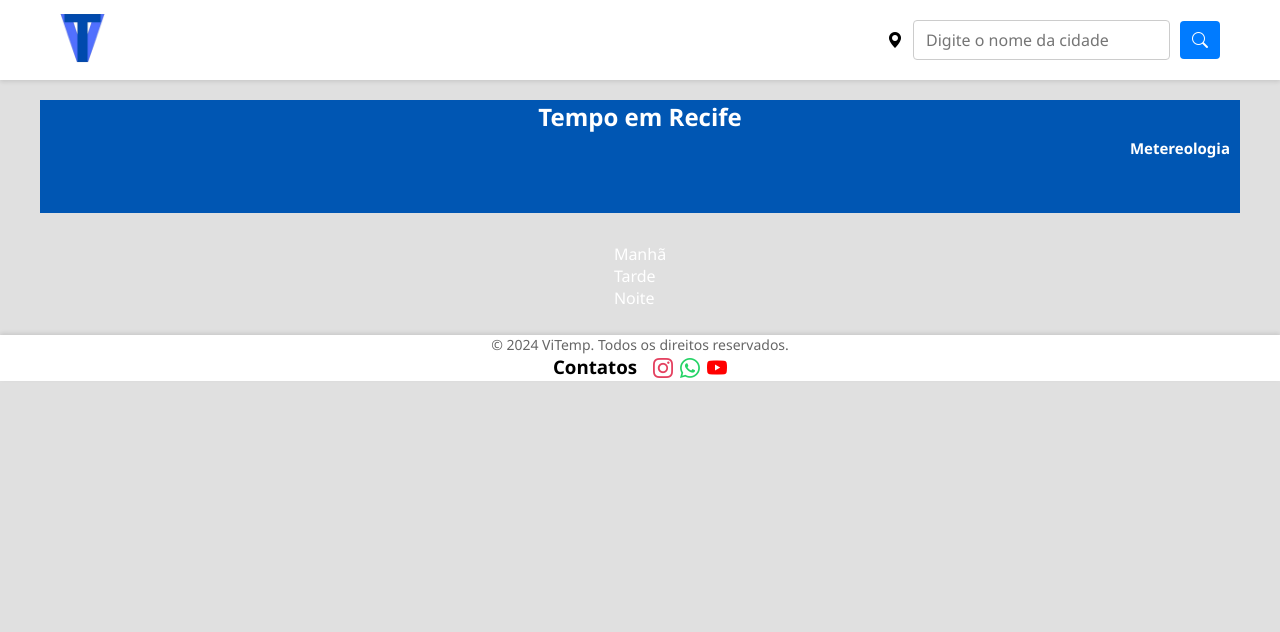
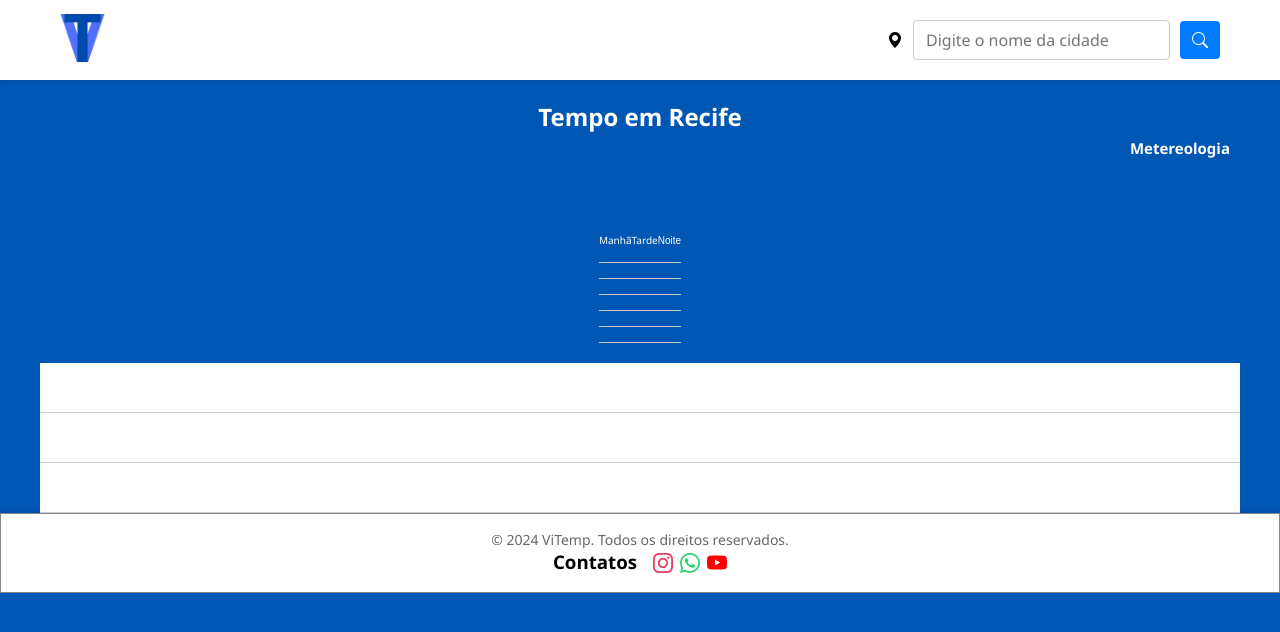
Before and after one commit to Dev-Andreson/Previsao-Do-Tempo, a plain HTML site: page index.html in a window 1280 px wide. Drawn offline with nearby package versions, Linux system fonts and the light colour scheme; no server answers.

Commit message:
Cards De Noticia Adicionados

```diff
--- a/index.html
+++ b/index.html
@@ -4,8 +4,8 @@
     <meta charset="UTF-8">
     <meta name="viewport" content="width=device-width, initial-scale=1.0">
     <link rel="stylesheet" href="https://cdn.jsdelivr.net/npm/bootstrap-icons@1.13.1/font/bootstrap-icons.min.css">
-    <link rel="stylesheet" href="Css/styles.css">
-    <script src="Js/script.js" defer></script>
+    <link rel="stylesheet" href="/src/Css/styles.css">
+    <script src="/src/Js/script.js" defer></script>
     <meta name="author" content="dev.andreson">
     <title>ViTemp</title>
 </head>
@@ -13,7 +13,7 @@
     <header>
         <div class="container">
             <div class="row">
-                    <a href="index.html"><img src="src/midia/vitemp-logo.png" alt="ViTemp Logo" class="logo"></a>
+                    <a href="index.html"><img src="assets/midia/vitemp-logo.png" alt="ViTemp Logo" class="logo"></a>
                 <div class="btn-topo">
                     <i class="bi bi-geo-alt-fill"></i>
                     <input type="search" name="city_name" id="city_name" placeholder="Digite o nome da cidade" onkeydown="if(event.key === 'Enter') buscaApi()">
@@ -63,44 +63,59 @@
             <div class="container">
                 <div class="row">
                     <div class="contente">
-                        <div id="tdc">
 
+                        <div class="l-d-icons">
+                            <div id="icon-manha">
+                                <i></i>
+                                <p>Manhã</p>
+                            </div>
+                            <div id="icon-tarde">
+                                <i></i>
+                                <p>Tarde</p>
+                            </div>
+                            <div id="icon-noite">
+                                <i></i>
+                                <p>Noite</p>
+                            </div>
                         </div>
+                        <div class="l-d-map"></div>
                         <div id="l-e">
+                            <div id="tdc">
+
+                            </div>
                             <div id="txt-l-e">
 
                             </div>
-                            <div id="l-e-infos">
-                                <div id="temperatura">
+                            <div id="temperatura">
 
-                                </div>
-                                <div id="chuva-indice">
+                            </div>
+                            <div id="chuva-indice">
 
-                                </div>
-                                <div id="vento-indice">
+                            </div>
+                            <div id="vento-indice">
 
-                                </div>
-                                <div id="umidade-indice">
+                            </div>
+                            <div id="umidade-indice">
 
-                                </div>
                             </div>
                         </div>
-                        <div id="l-d-infos">
-                            <div class="l-d-icons">
-                                <div id="icon-manha">
-                                    <i></i>
-                                    <p>Manhã</p>
-                                </div>
-                                <div id="icon-tarde">
-                                    <i></i>
-                                    <p>Tarde</p>
-                                </div>
-                                <div id="icon-noite">
-                                    <i></i>
-                                    <p>Noite</p>
-                                </div>
-                            </div>
-                            <div class="l-d-map"></div>
+
+                    </div>
+                </div>
+            </div>
+        </section>
+        <section class="noticias">
+            <div class="container">
+                <div class="row">
+                    <div class="cards">
+                        <div class="card">
+
+                        </div>
+                        <div class="card-1">
+
+                        </div>
+                        <div class="card-2">
+
                         </div>
                     </div>
                 </div>
@@ -110,7 +125,7 @@
 
     <footer>
         <div class="container">
-            <div class="img-logo-footer"><img src="src/midia/vitemp-ini.png" alt=""></div>
+            <div class="img-logo-footer"><img src="assets/midia/vitemp-ini.png" alt=""></div>
             <div class="txt-direitos">
                 <p>© 2024 ViTemp. Todos os direitos reservados.</p>
             </div>
--- a/Css/styles.css
+++ b/src/Css/styles.css
@@ -12,6 +12,7 @@ body, html {
     width: 100%;
     height: 100%;
     background: #e0e0e0;
+    background-color: #0056b3;
 }
 
 section {
@@ -21,7 +22,6 @@ section {
 section .container {
     max-width: 1200px;
     margin: 0 auto;
-    padding: 10px;
 }
 
 section .container .row {
@@ -89,11 +89,6 @@ header .container .row .btn-topo button:hover {
     background: #0056b3;
 }
 
-section #container {
-    width: 100%;
-    padding: 0px;
-}
-
 /* Temp Start*/
 
 .temp {
@@ -101,7 +96,6 @@ section #container {
     height: auto;
     display: flex;
     flex-direction: column;
-    background-color: #0056b3;
     padding-bottom: 10px;
 }
 
@@ -213,22 +207,99 @@ section #container {
 
 
 /* Indicis Start*/
-.indices .contente {
-    padding: 0px 16px;
+
+.indices .l-d-icons {
+    display: flex;
+    justify-content: space-around;
+    align-items: center;
+}
+
+.indices #icon-manha,
+.indices #icon-tarde,
+.indices #icon-noite {
+    display: flex;
+    flex-direction: column;
+    align-items: center;
+}
+
+.indices #icon-manha,
+.indices #icon-tarde,
+.indices #icon-noite p{
+    font-size: 10px;
+    font-family: Arial, Helvetica, sans-serif;
+}
+
+.indices #l-e {
+    display: flex;
+    flex-direction: column;
+}
+
+.indices #tdc,
+.indices #txt-l-e,
+.indices #temperatura,
+.indices #chuva-indice,
+.indices #vento-indice,
+.indices #umidade-indice {
+    display: flex;
+    justify-content: space-between;
+    align-items: center;
+    gap: 15px;
+    margin-top: 10px;
+    padding-bottom: 5px;
+    border-bottom: 1px solid #ccc;
+}
+
+.indices #tdc,
+.indices #txt-l-e,
+.indices #temperatura,
+.indices #chuva-indice,
+.indices #vento-indice,
+.indices #umidade-indice h1 {
+    font-size: 13px;
+    font-family: Arial, Helvetica, sans-serif;
 }
 /* Indicis End*/
+
+/* Noticias Start*/
+.noticias .cards {
+    display: flex;
+    flex-direction: column;
+    width: 100%;
+    height: auto;
+}
+
+.noticias .cards .card, .card-1, .card-2 {
+    background-color: #fff;
+    width: 100%;
+    height: 50px;
+    border-bottom: 1px solid #ccc;
+    display: flex;
+    justify-content: center;
+    padding: 10px 0;
+}
+
+.noticias .cards .card, .card-1, .card-2, a {
+    font-size: 20px;
+    color: black;
+    font-family: Arial, Helvetica, sans-serif;
+}
+.noticias .cards .card, .card-1, .card-2, a:hover {
+    color: #007bff;
+    transition: 0.5s;
+}
+/* Noticias End*/
 
 footer {
     width: 100%;
     height: auto;
-    margin-top: 16px;
+    border: 1px solid #474545a6;
     background: #ffffff;
     box-shadow: 0 -2px 4px rgba(0, 0, 0, 0.1);
 }
 
 footer .container {
     width: 100%;
-    padding: 0 16px;
+    padding: 16px;
     display: flex;
     align-items: center;
     flex-direction: column;
--- a/Js/script.js
+++ b/src/Js/script.js
@@ -55,6 +55,14 @@ async function recifeInfo () {
 
     /* TDC End */
 
+    /* Noticas Start*/
+    document.querySelector(".card").innerHTML = `
+    <a href="https://www.climatempo.com.br/busca?q=${encodeURIComponent("Recife")}">Saiba mais em ClimaTempo.com</a>`
+    document.querySelector(".card-1").innerHTML = `
+    <a href="https://g1.globo.com/busca?q=${encodeURIComponent("Previsão do tempo em Recife")}">Saiba mais em G1.com</a>`
+    document.querySelector(".card-2").innerHTML = `
+    <a href="https://www.google.com/search?q=${encodeURIComponent("Noticias do tempo em Recife")}">Saiba mais no google.com</a>`
+
     mostrarPrevisao(objRecife);
 }
 recifeInfo();
@@ -94,6 +102,14 @@ async function buscaApi () {
         <h1>Previsão do tempo Hoje {${date}} ${objApi.location.name} </h1>
         <i class="bi bi-geo-alt-fill"></i>`
 
+        document.querySelector(".card").innerHTML = `
+        <a href="https://www.climatempo.com.br/busca?q=${encodeURIComponent(city)}">Saiba mais em ClimaTempo.com</a>`
+        document.querySelector(".card-1").innerHTML = `
+        <a href="https://g1.globo.com/busca?q=${encodeURIComponent('Previsão do tempo em ' + city)}">Saiba mais em G1.com</a>`
+        document.querySelector(".card-2").innerHTML = `
+        <a href="https://www.google.com/search?q=${encodeURIComponent('Noticias do tempo em ' + city)}">Saiba mais no google.com</a>`
+
+
         mostrarPrevisao(objApi);
     }
     catch (error) {
--- /dev/null
+++ b/src/login vitemp/styles.css
@@ -0,0 +1,88 @@
+body {
+  font-family: "Poppins", Arial, sans-serif;
+  margin: 0;
+  height: 100vh;
+  display: flex;
+  justify-content: center;
+  align-items: center;
+  background-size: cover;
+  color: #fff;
+}
+
+.box {
+  background: rgba(255, 255, 255, 0.1);
+  backdrop-filter: blur(8px);
+  padding: 40px 35px;
+  width: 360px;
+  border-radius: 16px;
+  box-shadow: 0px 10px 25px rgba(0, 0, 0, 0.4);
+  text-align: center;
+}
+
+
+h1 {
+  margin: 0 0 25px 0;
+  font-size: 28px;
+  color: #fff;
+  font-weight: 700;
+  letter-spacing: 1px;
+  text-shadow: 0 2px 6px rgba(0,0,0,0.6);
+}
+
+input {
+  width: 100%;
+  padding: 12px;
+  margin: 10px 0;
+  border: 1px solid rgba(255,255,255,0.4);
+  border-radius: 8px;
+  font-size: 15px;
+  outline: none;
+  background: rgba(255,255,255,0.15);
+  color: #fff;
+}
+
+input::placeholder {
+  color: rgba(255,255,255,0.8);
+}
+
+    button {
+  width: 100%;
+  padding: 12px;
+  background: #3b82f6;
+  color: white;
+  border: none;
+  border-radius: 8px;
+  cursor: pointer;
+  font-size: 17px;
+  font-weight: bold;
+  margin-top: 10px;
+  transition: 0.3s;
+}
+
+button:hover {
+  background: #1e3a8a;
+  transform: scale(1.03);
+}
+
+.links {
+  margin-top: 15px;
+  font-size: 14px;
+  color: #ddd;
+}
+
+    .links a {
+  color: #93c5fd;
+  text-decoration: none;
+  transition: 0.3s;
+}
+
+.links a:hover {
+  text-decoration: underline;
+}
+
+.erro {
+  color: #ff8080;
+  font-size: 14px;
+  margin-top: 5px;
+  height: 18px;
+}
```
Also changed, not shown: Css/login vitemp/home.html (deleted, +0 -139 lines), src/login vitemp/home.html (added, +25 -0 lines), src/login vitemp/script.js (added, +16 -0 lines), Css/login vitemp/logo.png (deleted), assets/midia/vitemp-ini.png (renamed from src/midia/vitemp-ini.png), assets/midia/vitemp-logo.png (renamed from src/midia/vitemp-logo.png), src/Js/newsapi.js (added).
